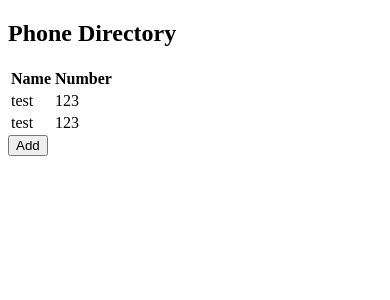
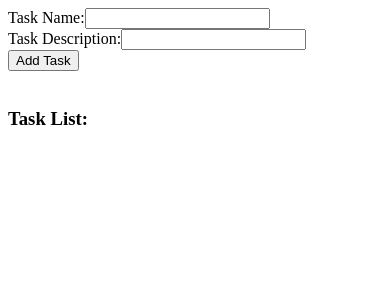
Before and after one commit to gabrielCharibPolls/part1, a React (Create React App) app: page / in a window 390 px wide. Shown: the top 300 px of the page. Built offline with nearby package versions, Linux system fonts and the light colour scheme.

Commit message:
2.7: phonebook
functional form
non refactored code

```diff
--- a/src/App.js
+++ b/src/App.js
@@ -1,37 +1,51 @@
 import React, { useState } from 'react';
 
-const App = () => {
-  const [contacts, setContacts] = useState([
-    { name: 'test', number: '123' },
-    { name: 'test', number: '123' },
-  ]);
+const TaskForm = () => {
+  const [tasks, setTasks] = useState([]);
+  const [taskName, setTaskName] = useState('');
+  const [taskDescription, setTaskDescription] = useState('');
 
-  const addContact = () => {
-    setContacts([...contacts, { name: 'gabriel', number: 'charib' }]);
+  const handleSubmit = event => {
+    event.preventDefault();
+    setTasks([...tasks, { taskName, taskDescription }]);
+    setTaskName('');
+    setTaskDescription('');
   };
 
   return (
     <div>
-      <h2>Phone Directory</h2>
-      <table>
-        <thead>
-          <tr>
-            <th>Name</th>
-            <th>Number</th>
-          </tr>
-        </thead>
-        <tbody>
-          {contacts.map((contact, index) => (
-            <tr key={index}>
-              <td>{contact.name}</td>
-              <td>{contact.number}</td>
-            </tr>
-          ))}
-        </tbody>
-      </table>
-      <button onClick={addContact}>Add</button>
+      <form onSubmit={handleSubmit}>
+        <label>
+          Task Name:
+          <input
+            type="text"
+            value={taskName}
+            onChange={e => setTaskName(e.target.value)}
+          />
+        </label>
+        <br />
+        <label>
+          Task Description:
+          <input
+            type="text"
+            value={taskDescription}
+            onChange={e => setTaskDescription(e.target.value)}
+          />
+        </label>
+        <br />
+        <button type="submit">Add Task</button>
+      </form>
+      <br />
+      <h3>Task List:</h3>
+      <ul>
+        {tasks.map((task, index) => (
+          <li key={index}>
+            Task Name: {task.taskName} Task Description: {task.taskDescription}
+          </li>
+        ))}
+      </ul>
     </div>
   );
 };
 
-export default App
+export default TaskForm;
```
